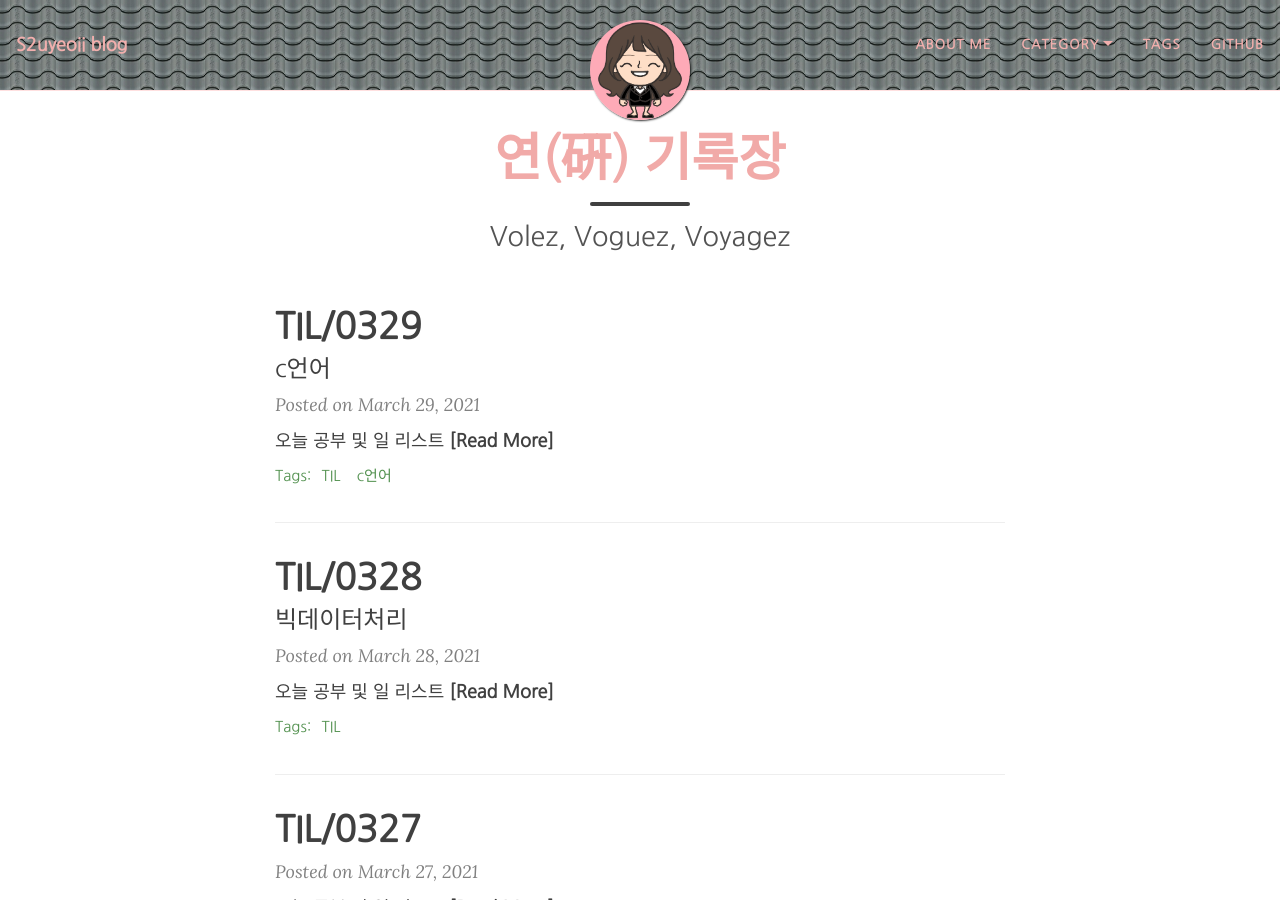
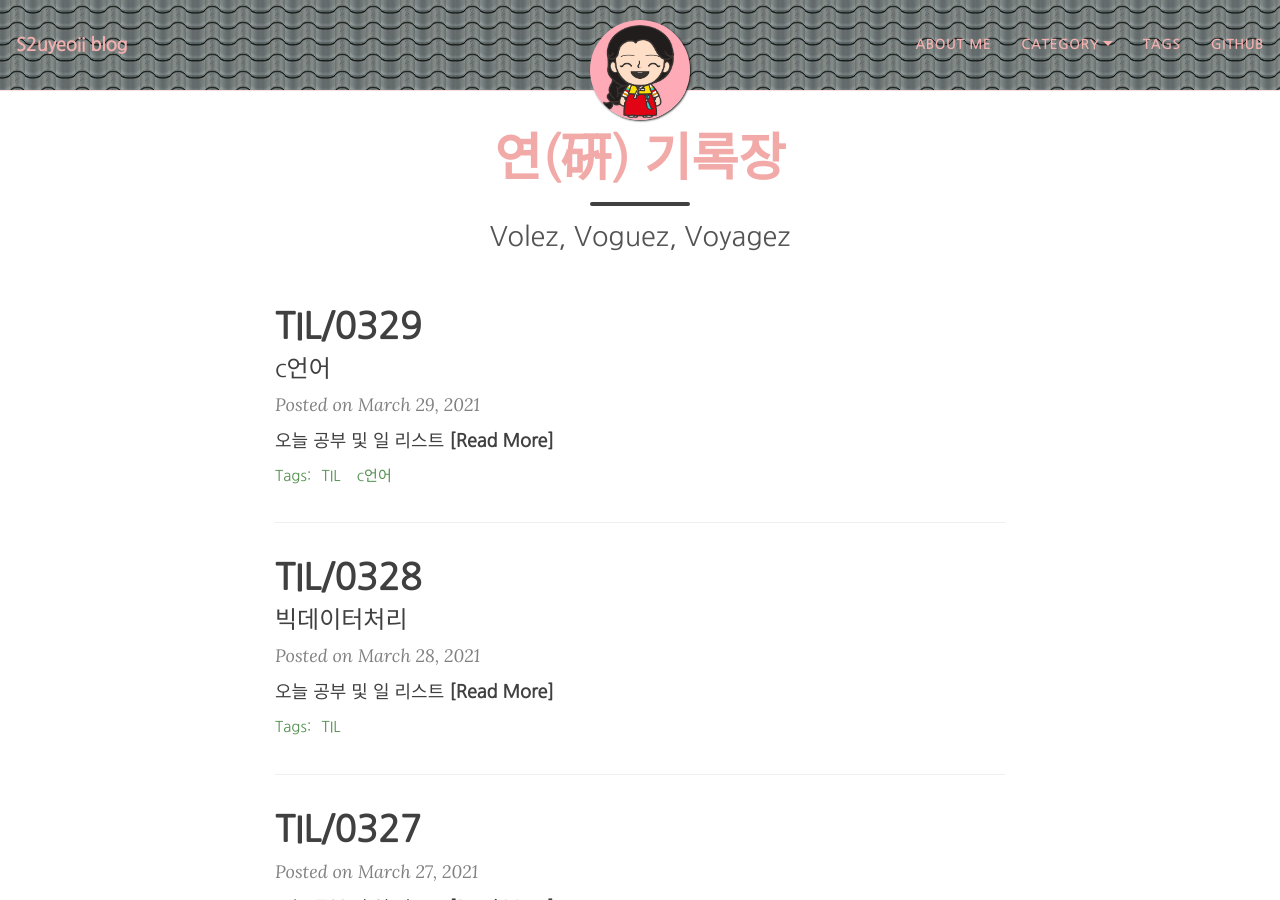
Before and after one commit to yeoneed/yeoneed.github.io, a Jekyll site: the page built from index.html, in a window 1280 px wide and 900 px high. Built offline with Jekyll 4.4.1, drawn with Linux system fonts in a browser that asks for light colours; nearby versions of some CDN libraries; some web fonts are replaced; the list of posts is cut into pages by our own code.

Commit message:
Update _config.yml

```diff
--- a/_config.yml
+++ b/_config.yml
@@ -24,7 +24,7 @@ navbar-links:
 
 # Image to show in the navigation bar - works best with a square image
 # Remove this parameter if you don't want an image in the navbar
-avatar: "/assets/img/kk.jpg"
+avatar: "/assets/img/han.jpg"
 
 # By default, the image is cut into a circle. You can disable this behaviour by setting 'round-avatar: false'
 round-avatar: true
```
